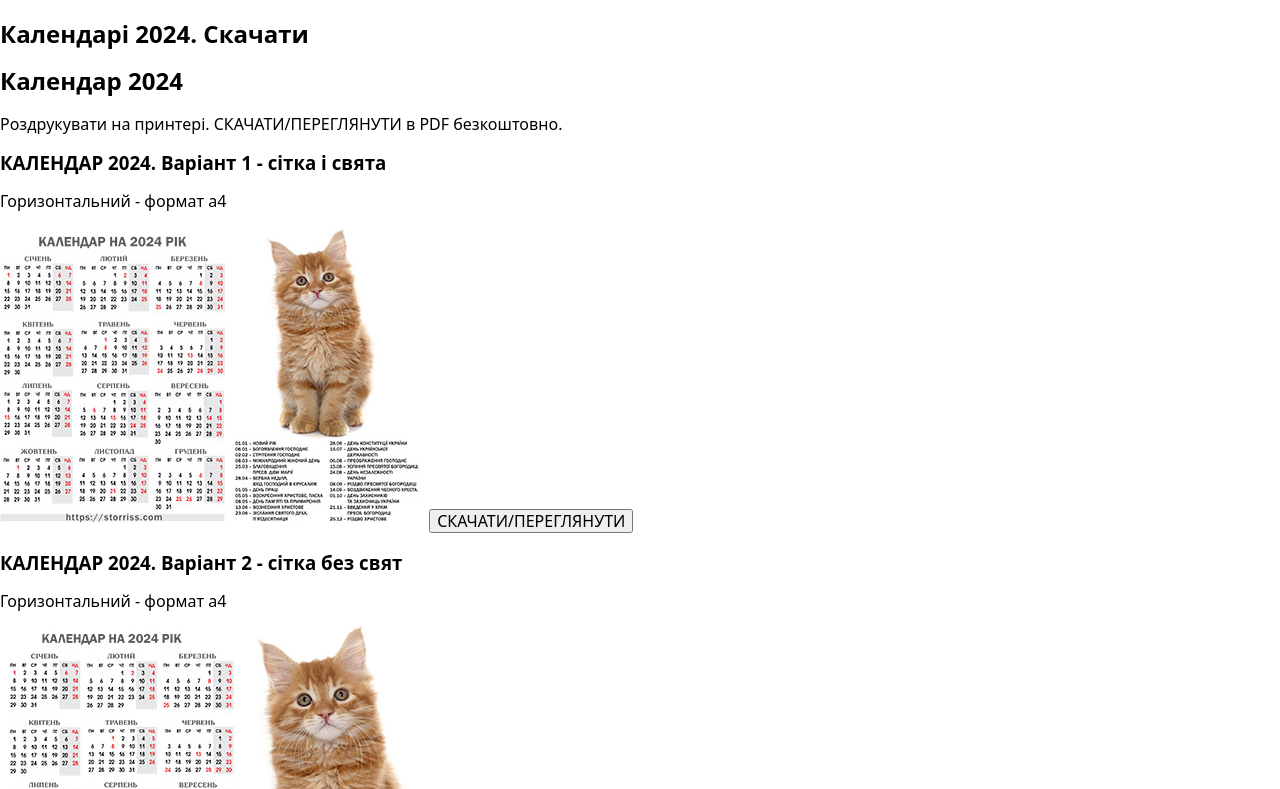
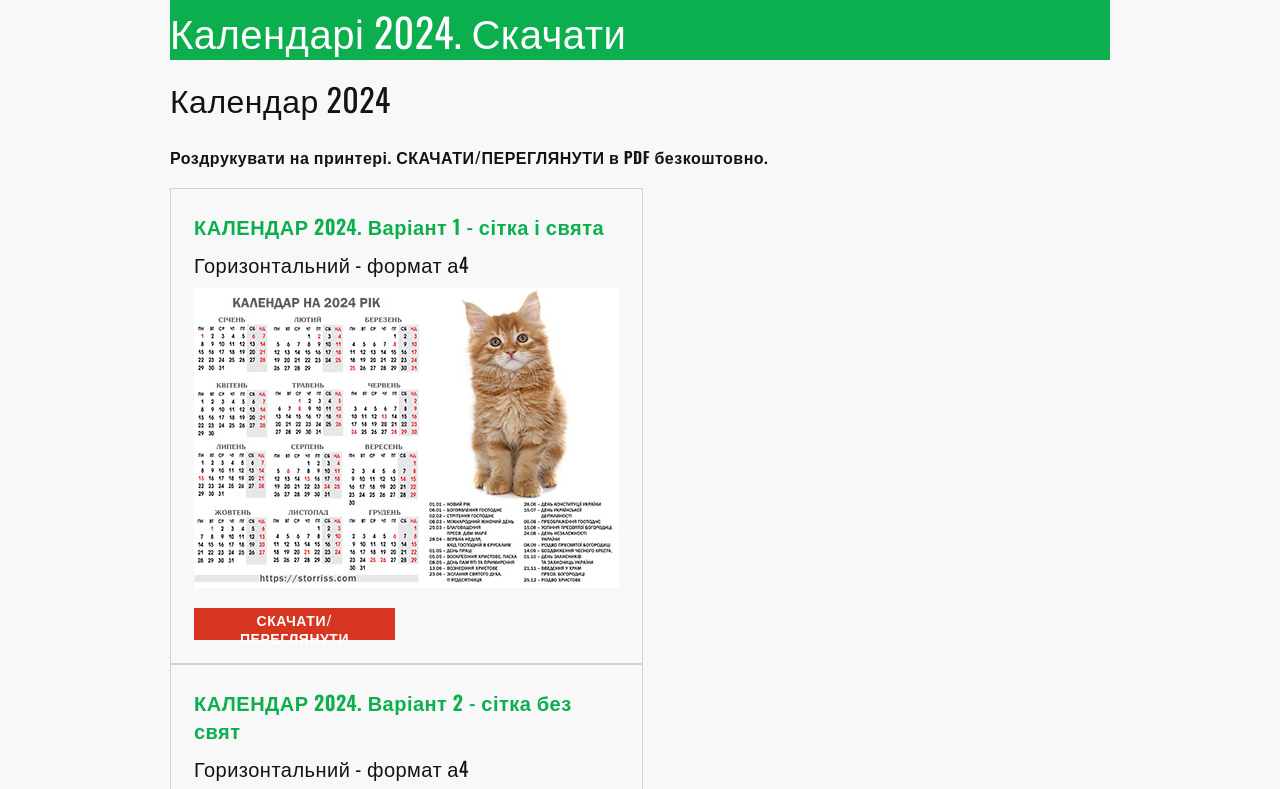
Before and after one commit to TetianaSierkova/Calendar, a plain HTML site: page calendar-2024.html in a window 1280 px wide. Shown: the top 789 px of the page. Drawn offline with nearby package versions, Linux system fonts and the light colour scheme; a web font is replaced by a local one.

Commit message:
style.scss

```diff
--- a/calendar-2024.html
+++ b/calendar-2024.html
@@ -4,65 +4,72 @@
     <meta charset="UTF-8">
     <meta name="viewport" content="width=device-width, initial-scale=1.0">
     <title>Calendar</title>
-
+    <link rel="preconnect" href="https://fonts.googleapis.com">
+    <link rel="preconnect" href="https://fonts.gstatic.com" crossorigin>
+    <link href="https://fonts.googleapis.com/css2?family=Amita&family=Hind:wght@300;500&family=Oswald:wght@200..700&family=Poppins:wght@200;300;400;500;600&display=swap"rel="stylesheet">
     <link rel="stylesheet" href="https://cdnjs.cloudflare.com/ajax/libs/modern-normalize/1.1.0/modern-normalize.min.css">
     <link rel="stylesheet" href="https://cdnjs.cloudflare.com/ajax/libs/animate.css/4.1.1/animate.min.css" />
-    <link rel="stylesheet" href="./css/main.min.css">
+    <link rel="stylesheet" href="./sass/main.css">
 </head>
 <body>
-    <section class="section-calendar-2024">
+    <section class="section section-calendar-2024">
 
-        <div class="title-container-calendar-2024">
-            <h1 class="title-section-calendar-2024">Календарі 2024. Скачати</h1>
+        <div class="title title-container-calendar-2024">
+            <h1 class="title title-section-calendar-2024">Календарі 2024. Скачати</h1>
         </div>
 
-        <h2 class="title-calendar-2024">Календар 2024</h2>
-        <p class="text-calendar-2024-start">
-            Роздрукувати на принтері. СКАЧАТИ/ПЕРЕГЛЯНУТИ в PDF безкоштовно.</p>
+        <h2 class="title title-calendar-2024">Календар 2024</h2>
+        <p class="text text-calendar-2024-start">
+            Роздрукувати на принтері. СКАЧАТИ/ПЕРЕГЛЯНУТИ в PDF безкоштовно.
+        </p>
 
+        <div class="calendar-container">
             <div class="calendar-2024-box">
-            <h3 class="title-calendar-2024-box">КАЛЕНДАР 2024. Варіант 1 - сітка і свята</h3>
-            <p class="text-calendar-2024-format">Горизонтальний - формат а4</p>
+                <h3 class="title title-calendar-2024-box">КАЛЕНДАР 2024. Варіант 1 - сітка і свята</h3>
+                <p class="text text-calendar-2024-format">Горизонтальний - формат а4</p>
                 <img src="./images/img-calendar-1.png" alt="Calendar with cat">
                 <button type="button" class="calendar-2024-button">СКАЧАТИ/ПЕРЕГЛЯНУТИ</button>
             </div>
 
             <div class="calendar-2024-box">
-            <h3 class="title-calendar-2024-box">КАЛЕНДАР 2024. Варіант 2 - сітка без свят</h3>
-            <p class="text-calendar-2024-format">Горизонтальний - формат а4</p>
+                <h3 class="title title-calendar-2024-box">КАЛЕНДАР 2024. Варіант 2 - сітка без свят</h3>
+                <p class="text text-calendar-2024-format">Горизонтальний - формат а4</p>
                 <img src="./images/img-calendar-2.png" alt="Calendar with cat">
                 <button type="button" class="calendar-2024-button">СКАЧАТИ/ПЕРЕГЛЯНУТИ</button>
             </div>
 
             <div class="calendar-2024-box">
-            <h3 class="title-calendar-2024-box">КАЛЕНДАР 2024. Варіант 3 - сітка і свята</h3>
-            <p class="text-calendar-2024-format">Вертикальний - формат а4</p>
-            <img src="./images/img-calendar-3.png" alt="Calendar">
+                <h3 class="title title-calendar-2024-box">КАЛЕНДАР 2024. Варіант 3 - сітка і свята</h3>
+                <p class="text text-calendar-2024-format">Вертикальний - формат а4</p>
+                <img src="./images/img-calendar-3.png" alt="Calendar" class="images-calendar-2024">
                 <button type="button" class="calendar-2024-button">СКАЧАТИ/ПЕРЕГЛЯНУТИ</button>
             </div>
 
             <div class="calendar-2024-box">
-            <h3 class="title-calendar-2024-box">КАЛЕНДАР 2024. Варіант 4 - сітка і свята</h3>
-            <p class="text-calendar-2024-format">Вертикальний - формат а4</p>
-            <img src="./images/img-calendar-4.png" alt="Calendar">
+                <h3 class="title title-calendar-2024-box">КАЛЕНДАР 2024. Варіант 4 - сітка і свята</h3>
+                <p class="text text-calendar-2024-format">Вертикальний - формат а4</p>
+                <img src="./images/img-calendar-4.png" alt="Calendar" class="images-calendar-2024">
                 <button type="button" class="calendar-2024-button">СКАЧАТИ/ПЕРЕГЛЯНУТИ</button>
             </div>
 
             <div class="calendar-2024-box">
-            <h3 class="title-calendar-2024-box">КАЛЕНДАР 2024. Варіант 5 - Кишеньковий</h3>
-            <p class="text-calendar-2024-format">Вертикальний - формат 10 см х 7 см</p>
-            <img src="./images/img-calendar-5.png" alt="Calendar">
+                <h3 class="title title-calendar-2024-box">КАЛЕНДАР 2024. Варіант 5 - Кишеньковий</h3>
+                <p class="text text-calendar-2024-format">Вертикальний - формат 10 см х 7 см</p>
+                <img src="./images/img-calendar-5.png" alt="Calendar" class="images-calendar-2024">
                 <button type="button" class="calendar-2024-button">СКАЧАТИ/ПЕРЕГЛЯНУТИ</button>
             </div>
 
             <div class="calendar-2024-box">
-            <h3 class="title-calendar-2024-box">КАЛЕНДАР 2024. Варіант 6 - Кишеньковий</h3>
-            <p class="text-calendar-2024-format">Вертикальний - формат 10 см х 7 см</p>
+                <h3 class="title title-calendar-2024-box">КАЛЕНДАР 2024. Варіант 6 - Кишеньковий</h3>
+                <p class="text text-calendar-2024-format">Вертикальний - формат 10 см х 7 см</p>
                 <img src="./images/img-calendar-6.png" alt="Calendar">
                 <button type="button" class="calendar-2024-button">СКАЧАТИ/ПЕРЕГЛЯНУТИ</button>
             </div>
-        <p class="text-calendar-2024-end">
-            Роздрукувати на принтері. СКАЧАТИ/ПЕРЕГЛЯНУТИ в PDF безкоштовно.</p>
+        </div>
+
+        <p class="text text-calendar-2024-end">
+            Роздрукувати на принтері. СКАЧАТИ/ПЕРЕГЛЯНУТИ в PDF безкоштовно.
+        </p>
 
     </section>
 </body>
--- /dev/null
+++ b/sass/base/_common.scss
@@ -0,0 +1,22 @@
+body {
+    background-color: #F8F8F8;
+    color: #131313;
+    font-family: Oswald, sans-serif;
+    letter-spacing: 0.03em;
+}
+
+.title {
+    padding: 0;
+    margin: 0;
+}
+
+.text {
+    padding: 0;
+    margin: 0;
+}
+
+img {
+    display: block;
+    margin-top: 10px;
+    height: auto;
+}
--- /dev/null
+++ b/sass/components/_btn.scss
@@ -0,0 +1,13 @@
+.calendar-2024-button {
+    width: 201px;
+    height: 32px;
+    margin-top: 20px;
+    background-color: #D6351F;
+    color: #FFFFFF;
+    font-weight: 700;
+    font-size: 14px;
+    line-height: 1.29;
+    letter-spacing: 0.04em;
+    text-align: center;
+    border-color: transparent;
+}
--- /dev/null
+++ b/sass/components/_section.scss
@@ -0,0 +1,7 @@
+.section {
+    margin: 0 auto;
+    padding-top: 0;
+    padding-bottom: 50px;
+    padding-left: 15px;
+    padding-right: 15px;
+}
--- /dev/null
+++ b/sass/layuot/_section-calendar-2024.scss
@@ -0,0 +1,69 @@
+.section-calendar-2024 {
+    width: 970px;
+}
+
+.title-container-calendar-2024 {
+    background-color: #0BAF4D;
+    width: 100%;
+    height: 60px;
+}
+
+.title-section-calendar-2024 {
+    color: #FFFFFF;
+    font-weight: 400;
+    font-size: 40px;
+    line-height: 1.15;
+    padding-top: 8px;
+}
+
+.title-calendar-2024 {
+    margin-top: 20px;
+    font-weight: 400;
+    font-size: 32px;
+    line-height: 1.19;
+}
+
+.text-calendar-2024-start {
+    margin-top: 28px;
+    font-weight: 600;
+    font-size: 16px;
+    line-height: 1.38;
+}
+
+.calendar-container {
+    margin-top: 20px;
+    //display: flex;
+}
+
+.calendar-2024-box {
+    width: 473px;
+    height: 476px;
+    padding: 23px;
+    border: 1px solid #D3D0DA;
+}
+
+.title-calendar-2024-box {
+    font-weight: 600;
+    font-size: 20px;
+    line-height: 1.4;
+    color: #0BAF4D;
+}
+
+.text-calendar-2024-format {
+    margin-top: 10px;
+    font-weight: 400;
+    font-size: 20px;
+    line-height: 1.4;
+}
+
+.text-calendar-2024-end {
+    margin-top: 15px;
+    font-weight: 600;
+    font-size: 16px;
+    line-height: 1.38;
+}
+
+.images-calendar-2024 {
+    margin-left: auto;
+    margin-right: auto;
+}
--- a/sass/main.scss
+++ b/sass/main.scss
@@ -1 +1,4 @@
-@import './section-calendar-2024';
+@import './base/common';
+@import './components/btn';
+@import './components/section';
+@import './layuot/section-calendar-2024';
```
Also changed, not shown: css/main.css (deleted), css/main.min.css (deleted), sass/_section-calendar-2024.scss (deleted), sass/main.css (added), sass/main.min.css (added), 4 other files. Lines whose indentation alone changed are shown as unchanged.
